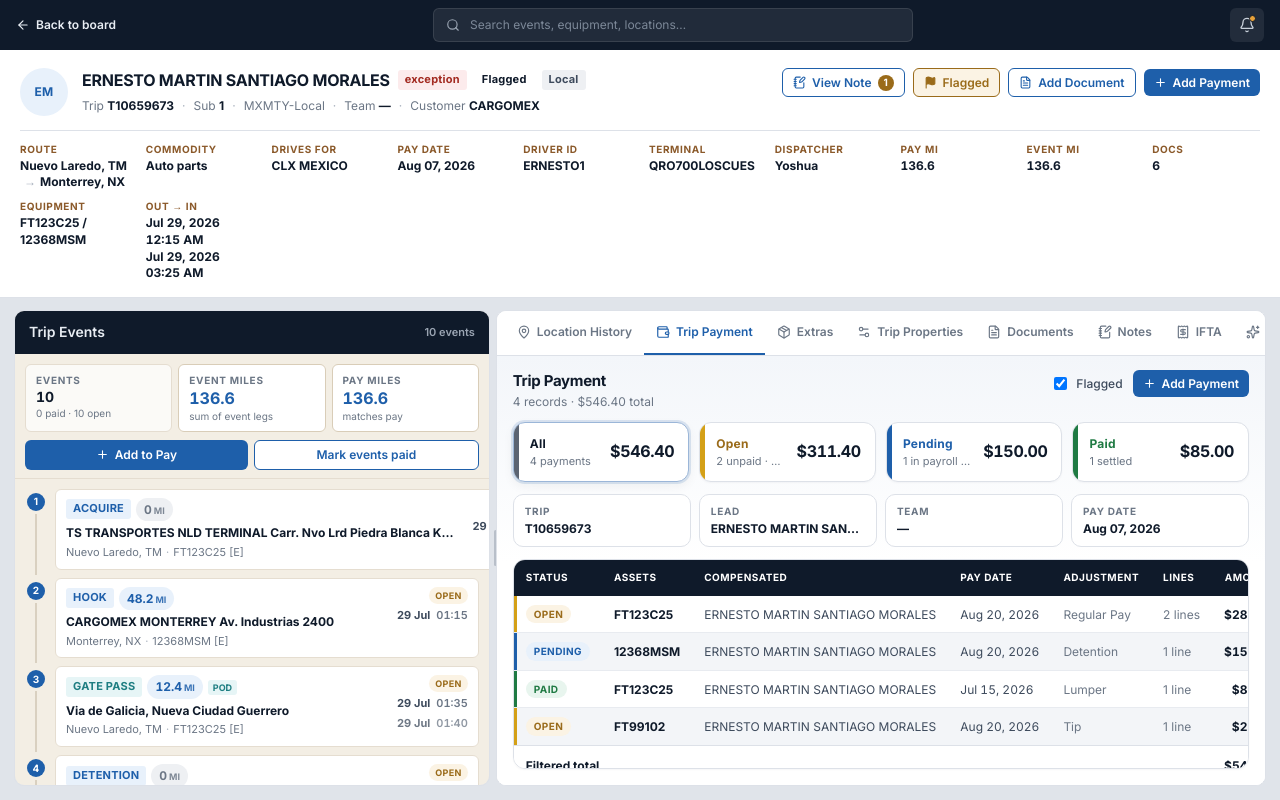
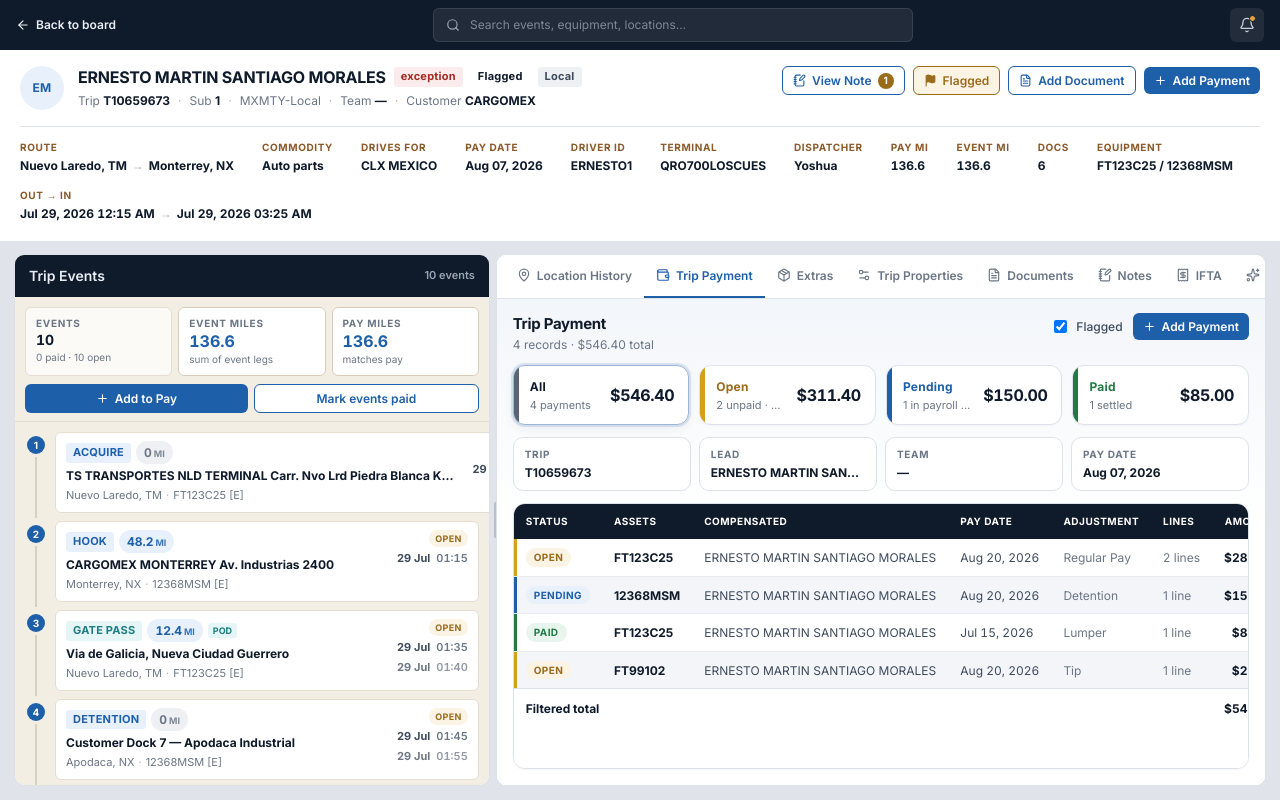
Before and after one commit to dhilllon001/driver-payroll, a React (Vite) app: page / in a window 1280 px wide. Both pictures are taken after a click on the button "T10659673". Built offline with nearby package versions, Linux system fonts and the light colour scheme.

Commit message:
Rebuild trip header facts row without scroll containers.
Use a wrapping flex fact list with clearer spacing so values stay fully visible.

Co-authored-by: Cursor <cursoragent@cursor.com>

```diff
--- a/src/views/TripDetailView.tsx
+++ b/src/views/TripDetailView.tsx
@@ -1304,71 +1304,74 @@ export function TripDetailView() {
           </div>
         </div>
 
-        <div className="info-metrics">
+        <div className="info-facts">
           {(trip.origin || trip.destination) && (
-            <div className="info-metric">
-              <span className="info-lbl">Route</span>
-              <strong>
+            <div className="info-fact">
+              <span className="info-fact-lbl">Route</span>
+              <span className="info-fact-val">
                 {trip.origin || '—'}
                 <span className="info-arrow">→</span>
                 {trip.destination || '—'}
-              </strong>
+              </span>
             </div>
           )}
           {trip.commodity && (
-            <div className="info-metric">
-              <span className="info-lbl">Commodity</span>
-              <strong>{trip.commodity}</strong>
+            <div className="info-fact">
+              <span className="info-fact-lbl">Commodity</span>
+              <span className="info-fact-val">{trip.commodity}</span>
             </div>
           )}
           {trip.drivesFor && (
-            <div className="info-metric">
-              <span className="info-lbl">Drives for</span>
-              <strong>{trip.drivesFor}</strong>
+            <div className="info-fact">
+              <span className="info-fact-lbl">Drives for</span>
+              <span className="info-fact-val">{trip.drivesFor}</span>
             </div>
           )}
           {trip.payDate && (
-            <div className="info-metric">
-              <span className="info-lbl">Pay date</span>
-              <strong>{trip.payDate}</strong>
+            <div className="info-fact">
+              <span className="info-fact-lbl">Pay date</span>
+              <span className="info-fact-val">{trip.payDate}</span>
             </div>
           )}
-          <div className="info-metric">
-            <span className="info-lbl">Driver ID</span>
-            <strong>{trip.leadDriverId}</strong>
+          <div className="info-fact">
+            <span className="info-fact-lbl">Driver ID</span>
+            <span className="info-fact-val">{trip.leadDriverId}</span>
           </div>
-          <div className="info-metric">
-            <span className="info-lbl">Terminal</span>
-            <strong>{trip.terminal}</strong>
+          <div className="info-fact">
+            <span className="info-fact-lbl">Terminal</span>
+            <span className="info-fact-val">{trip.terminal}</span>
           </div>
-          <div className="info-metric">
-            <span className="info-lbl">Dispatcher</span>
-            <strong>{trip.dispatcher}</strong>
+          <div className="info-fact">
+            <span className="info-fact-lbl">Dispatcher</span>
+            <span className="info-fact-val">{trip.dispatcher}</span>
           </div>
-          <div className="info-metric">
-            <span className="info-lbl">Pay mi</span>
-            <strong className="tnum">{trip.payMiles.toFixed(1)}</strong>
+          <div className="info-fact">
+            <span className="info-fact-lbl">Pay mi</span>
+            <span className="info-fact-val tnum">{trip.payMiles.toFixed(1)}</span>
           </div>
-          <div className="info-metric">
-            <span className="info-lbl">Event mi</span>
-            <strong className="tnum">{eventMiles.toFixed(1)}</strong>
+          <div className="info-fact">
+            <span className="info-fact-lbl">Event mi</span>
+            <span className="info-fact-val tnum">{eventMiles.toFixed(1)}</span>
           </div>
-          <div className="info-metric">
-            <span className="info-lbl">Docs</span>
-            <strong className="tnum">{trip.documents.length}</strong>
+          <div className="info-fact">
+            <span className="info-fact-lbl">Docs</span>
+            <span className="info-fact-val tnum">{trip.documents.length}</span>
           </div>
           {(trip.tractor || trip.trailer) && (
-            <div className="info-metric">
-              <span className="info-lbl">Equipment</span>
-              <strong>{[trip.tractor, trip.trailer].filter(Boolean).join(' / ')}</strong>
+            <div className="info-fact">
+              <span className="info-fact-lbl">Equipment</span>
+              <span className="info-fact-val">
+                {[trip.tractor, trip.trailer].filter(Boolean).join(' / ')}
+              </span>
             </div>
           )}
-          <div className="info-metric">
-            <span className="info-lbl">Out → In</span>
-            <strong className="tnum info-range">
-              <span>{trip.dateOut}</span>
-              <span>{trip.dateIn}</span>
-            </strong>
+          <div className="info-fact info-fact-range">
+            <span className="info-fact-lbl">Out → In</span>
+            <span className="info-fact-val tnum">
+              {trip.dateOut}
+              <span className="info-arrow">→</span>
+              {trip.dateIn}
+            </span>
           </div>
         </div>
       </section>
--- a/src/views/views.css
+++ b/src/views/views.css
@@ -788,18 +788,21 @@
 .detail-info-bar {
   display: flex;
   flex-direction: column;
-  gap: 14px;
-  padding: 18px 20px 16px;
+  gap: 16px;
+  padding: 16px 20px 18px;
   background: var(--bg-surface-1);
   border-bottom: 1px solid var(--border-1);
   flex-shrink: 0;
+  overflow: visible;
+  min-height: 0;
 }
 
 .info-top {
   display: flex;
   align-items: flex-start;
   justify-content: space-between;
-  gap: 20px;
+  gap: 16px 20px;
+  flex-wrap: wrap;
 }
 
 .info-identity {
@@ -807,12 +810,12 @@
   align-items: flex-start;
   gap: 14px;
   min-width: 0;
-  flex: 1;
+  flex: 1 1 280px;
 }
 
 .info-avatar {
-  width: 48px;
-  height: 48px;
+  width: 44px;
+  height: 44px;
   border-radius: 50%;
   background: var(--blue-soft);
   color: var(--action);
@@ -828,7 +831,7 @@
 .info-copy {
   min-width: 0;
   flex: 1;
-  padding-top: 2px;
+  padding-top: 1px;
 }
 
 .info-title-row {
@@ -852,7 +855,7 @@
   flex-wrap: wrap;
   align-items: center;
   gap: 6px 8px;
-  margin-top: 8px;
+  margin-top: 6px;
   font-size: var(--fs-small);
   color: var(--fg-3);
   line-height: 1.4;
@@ -867,26 +870,26 @@
   color: var(--fg-4);
 }
 
-.info-metrics {
-  display: grid;
-  grid-template-columns: repeat(auto-fit, minmax(104px, 1fr));
-  align-items: start;
-  gap: 10px 18px;
+/* Flat fact row — no boxes, no scroll */
+.info-facts {
+  display: flex;
+  flex-wrap: wrap;
+  align-items: flex-start;
+  gap: 14px 28px;
+  padding-top: 14px;
+  border-top: 1px solid var(--border-1);
   overflow: visible;
-  padding-top: 12px;
-  border-top: 1px solid var(--border-1);
-}
-
-.info-metric {
-  display: flex;
-  flex-direction: column;
-  gap: 3px;
+}
+
+.info-fact {
+  display: flex;
+  flex-direction: column;
+  gap: 5px;
   min-width: 0;
-  padding: 0;
-  border: none;
-}
-
-.info-lbl {
+  max-width: 100%;
+}
+
+.info-fact-lbl {
   font-size: 10px;
   font-weight: 700;
   letter-spacing: 0.06em;
@@ -895,24 +898,22 @@
   line-height: 1.2;
 }
 
-.info-metric strong {
+.info-fact-val {
   font-size: 12px;
   font-weight: 650;
   color: var(--fg-1);
-  line-height: 1.35;
-  overflow-wrap: anywhere;
-}
-
-.info-range {
-  display: flex;
-  flex-direction: column;
-  gap: 1px;
-  font-variant-numeric: tabular-nums;
+  line-height: 1.4;
+  word-break: break-word;
+}
+
+.info-fact-range {
+  flex: 1 1 220px;
+  min-width: 180px;
 }
 
 .info-arrow {
   display: inline-block;
-  margin: 0 4px;
+  margin: 0 5px;
   color: var(--fg-4);
   font-weight: 500;
 }
@@ -2562,9 +2563,6 @@ body.is-resizing * {
   }
   .info-actions {
     width: 100%;
-  }
-  .info-metrics {
-    gap: 12px 16px;
   }
   .meta-strip,
   .ifta-stats,
```
